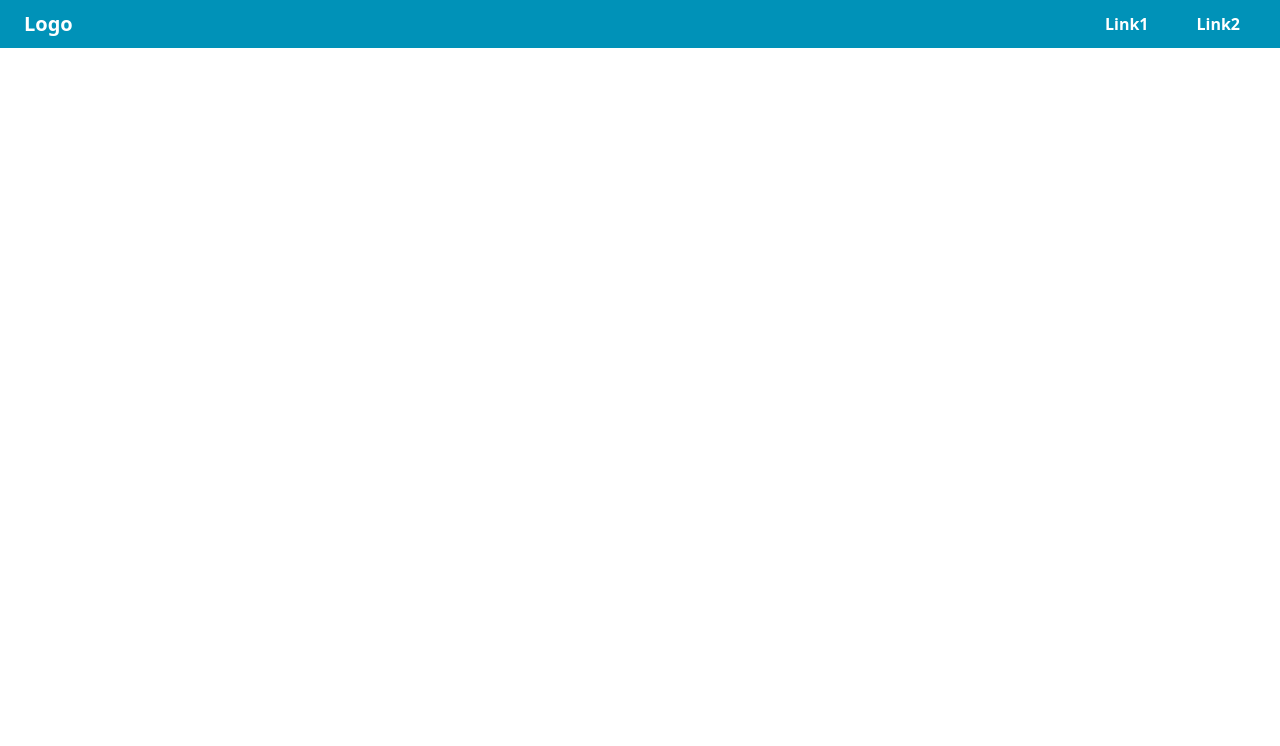
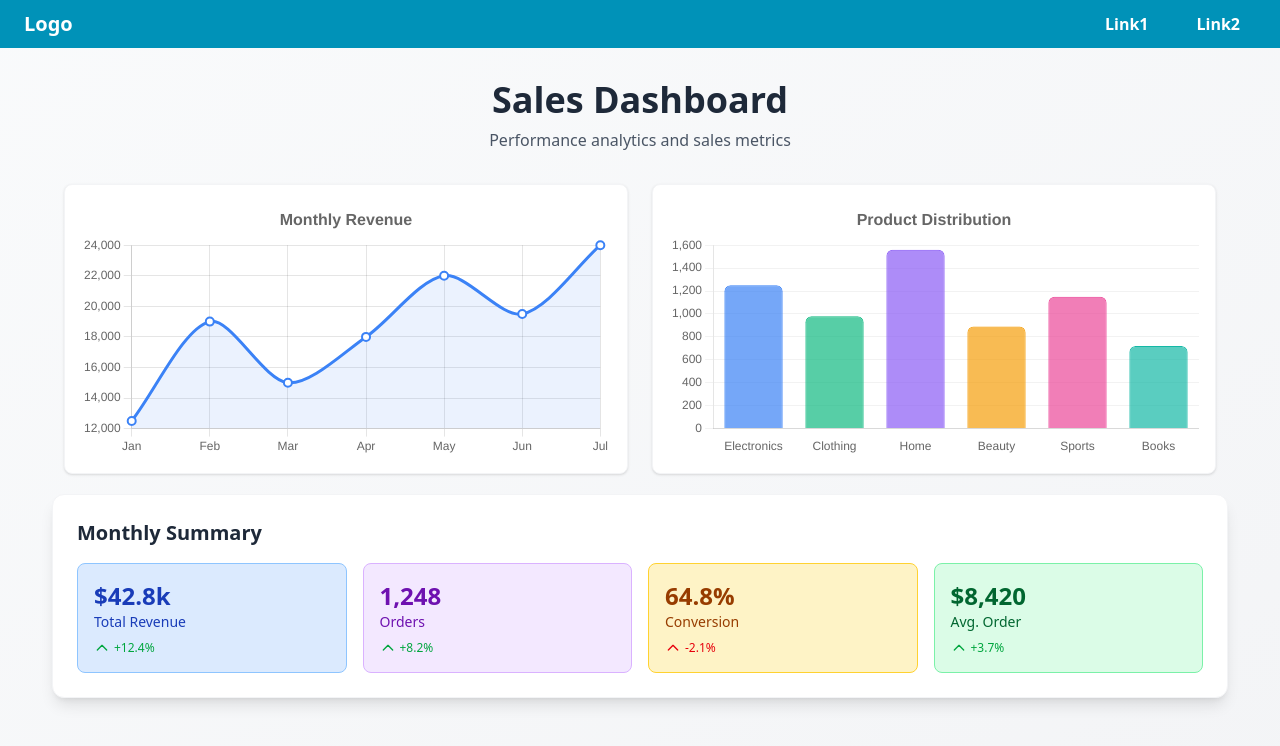
Before and after one commit to imshus/Meta-Scifor-Main-Project, a React (Vite) app: page / in a window 1280 px wide. Shown: the top 746 px of the page. Built offline with nearby package versions, Linux system fonts and the light colour scheme.

Commit message:
feat: integrate card component

```diff
--- a/package.json
+++ b/package.json
@@ -11,8 +11,12 @@
   },
   "dependencies": {
     "@tailwindcss/vite": "^4.1.11",
+    "chart.js": "^4.5.0",
+    "pre-commit": "^1.0.10",
     "react": "^19.1.1",
+    "react-chartjs-2": "^5.3.0",
     "react-dom": "^19.1.1",
+    "react-icons": "^5.5.0",
     "tailwindcss": "^4.1.11"
   },
   "devDependencies": {
--- a/src/App.tsx
+++ b/src/App.tsx
@@ -1,9 +1,11 @@
-import Navbar from "./components/Navbar/Navbar"
+import Card from "./components/Cards/Card";
+import Navbar from "./components/Navbar/Navbar";
 function App() {
   return (
     <>
       <Navbar />
+      <Card />
     </>
-  )
+  );
 }
-export default App
+export default App;
--- /dev/null
+++ b/src/components/Cards/Card.tsx
@@ -0,0 +1,328 @@
+import React, { useState, useEffect} from "react";
+import {
+  Chart as ChartJS,
+  CategoryScale,
+  LinearScale,
+  PointElement,
+  LineElement,
+  BarElement,
+  Title,
+  Tooltip,
+  Legend,
+  Filler,
+} from "chart.js";
+import { Line, Bar } from "react-chartjs-2";
+ChartJS.register(
+  CategoryScale,
+  LinearScale,
+  PointElement,
+  LineElement,
+  BarElement,
+  Title,
+  Tooltip,
+  Legend,
+  Filler
+);
+interface StatCardData {
+  title: string;
+  value: string;
+  change: string;
+  changeType: "positive" | "negative";
+  color: string;
+}
+const Card: React.FC = () => {
+  const [windowWidth, setWindowWidth] = useState<number>(window.innerWidth);
+  useEffect(() => {
+    const handleResize = () => setWindowWidth(window.innerWidth);
+    window.addEventListener("resize", handleResize);
+    return () => window.removeEventListener("resize", handleResize);
+  }, []);
+  const isMobile = windowWidth < 768;
+  const statCards: StatCardData[] = [
+    {
+      title: "Total Revenue",
+      value: "$42.8k",
+      change: "+12.4%",
+      changeType: "positive",
+      color: "blue",
+    },
+    {
+      title: "Orders",
+      value: "1,248",
+      change: "+8.2%",
+      changeType: "positive",
+      color: "purple",
+    },
+    {
+      title: "Conversion",
+      value: "64.8%",
+      change: "-2.1%",
+      changeType: "negative",
+      color: "amber",
+    },
+    {
+      title: "Avg. Order",
+      value: "$8,420",
+      change: "+3.7%",
+      changeType: "positive",
+      color: "green",
+    },
+  ];
+  const lineData = {
+    labels: ["Jan", "Feb", "Mar", "Apr", "May", "Jun", "Jul"],
+    datasets: [
+      {
+        label: "Revenue",
+        data: [12500, 19000, 15000, 18000, 22000, 19500, 24000],
+        borderColor: "rgba(59, 130, 246, 1)",
+        backgroundColor: "rgba(59, 130, 246, 0.1)",
+        borderWidth: 3,
+        tension: 0.3,
+        fill: true,
+        pointRadius: 4,
+        pointBackgroundColor: "white",
+        pointBorderWidth: 2,
+      },
+    ],
+  };
+  const lineOptions = {
+    responsive: true,
+    maintainAspectRatio: false,
+    plugins: {
+      legend: {
+        display: false,
+      },
+      title: {
+        display: true,
+        text: "Monthly Revenue",
+        font: {
+          size: 16,
+          weight: "bold" as const,
+        },
+        padding: {
+          top: 10,
+          bottom: 15,
+        },
+      },
+      tooltip: {
+        backgroundColor: "rgba(30, 41, 59, 0.9)",
+        titleFont: { size: 14 },
+        bodyFont: { size: 13 },
+        padding: 12,
+        displayColors: false,
+        callbacks: {
+          label: function (context: unknown) {
+            const ctx = context as { parsed: { y: number } };
+            return `$${ctx.parsed.y.toLocaleString()}`;
+          },
+        },
+      },
+      x: {
+        grid: {
+          display: false,
+        },
+      },
+    },
+  };
+  const barData = {
+    labels: ["Electronics", "Clothing", "Home", "Beauty", "Sports", "Books"],
+    datasets: [
+      {
+        label: "Units Sold",
+        data: [1250, 980, 1560, 890, 1150, 720],
+        backgroundColor: [
+          "rgba(59, 130, 246, 0.7)",
+          "rgba(16, 185, 129, 0.7)",
+          "rgba(139, 92, 246, 0.7)",
+          "rgba(245, 158, 11, 0.7)",
+          "rgba(236, 72, 153, 0.7)",
+          "rgba(20, 184, 166, 0.7)",
+        ],
+        borderColor: [
+          "rgb(59, 130, 246)",
+          "rgb(16, 185, 129)",
+          "rgb(139, 92, 246)",
+          "rgb(245, 158, 11)",
+          "rgb(236, 72, 153)",
+          "rgb(20, 184, 166)",
+        ],
+        borderWidth: 1,
+        borderRadius: 6,
+      },
+    ],
+  };
+  const barOptions = {
+    responsive: true,
+    maintainAspectRatio: false,
+    plugins: {
+      legend: {
+        display: false,
+      },
+      title: {
+        display: true,
+        text: "Product Distribution",
+        font: {
+          size: 16,
+          weight: "bold" as const,
+        },
+        padding: {
+          top: 10,
+          bottom: 15,
+        },
+      },
+      tooltip: {
+        backgroundColor: "rgba(30, 41, 59, 0.9)",
+        titleFont: { size: 14 },
+        bodyFont: { size: 13 },
+        padding: 12,
+        displayColors: true,
+        callbacks: {
+          label: function (context: unknown) {
+            const ctx = context as { parsed: { y: number } };
+            return `${ctx.parsed.y} units`;
+          },
+        },
+      },
+    },
+    scales: {
+      y: {
+        beginAtZero: true,
+        grid: {
+          color: "rgba(0, 0, 0, 0.05)",
+        },
+      },
+      x: {
+        grid: {
+          display: false,
+        },
+      },
+    },
+  };
+  const getColorClasses = (
+    color: string,
+    type: "bg" | "text" | "border" = "bg"
+  ) => {
+    const classes: Record<string, Record<string, string>> = {
+      blue: {
+        bg: "bg-blue-100",
+        text: "text-blue-800",
+        border: "border-blue-300",
+      },
+      green: {
+        bg: "bg-green-100",
+        text: "text-green-800",
+        border: "border-green-300",
+      },
+      purple: {
+        bg: "bg-purple-100",
+        text: "text-purple-800",
+        border: "border-purple-300",
+      },
+      amber: {
+        bg: "bg-amber-100",
+        text: "text-amber-800",
+        border: "border-amber-300",
+      },
+    };
+    return classes[color]?.[type] || "";
+  };
+  return (
+    <div className="min-h-screen bg-gradient-to-br from-gray-50 to-gray-100 py-8 px-4 sm:px-6 lg:px-8">
+      <div className="max-w-6xl mx-auto">
+        <header className="text-center mb-8">
+          <h1 className="text-3xl md:text-4xl font-bold text-gray-800 mb-2">
+            Sales Dashboard
+          </h1>
+          <p className="text-gray-600 max-w-2xl mx-auto">
+            Performance analytics and sales metrics
+          </p>
+        </header>
+          <div className="lg:col-span-2">
+            <div className={`flex ${isMobile ? "flex-col" : "flex-row"} gap-6`}>
+              <div
+                className={`bg-white rounded-lg shadow-sm p-4 border border-gray-100 ${
+                  isMobile ? "w-full" : "w-1/2"
+                }`}
+              >
+                <div className="h-64">
+                  <Line data={lineData} options={lineOptions} />
+                </div>
+              </div>
+              <div
+                className={`bg-white rounded-lg shadow-sm p-4 border border-gray-100 ${
+                  isMobile ? "w-full" : "w-1/2"
+                }`}
+              >
+                <div className="h-64">
+                  <Bar data={barData} options={barOptions} />
+                </div>
+              </div>
+            </div>
+          </div>
+        </div>
+        <div className="bg-white rounded-xl m-5 shadow-lg p-6 border border-gray-100">
+          <h3 className="text-xl font-bold text-gray-800 mb-4">
+            Monthly Summary
+          </h3>
+          <div className="grid grid-cols-1 md:grid-cols-4 gap-4">
+            {statCards.map((card, index) => (
+              <div
+                key={index}
+                className={`${getColorClasses(
+                  card.color,
+                  "bg"
+                )} p-4 rounded-lg border ${getColorClasses(
+                  card.color,
+                  "border"
+                )}`}
+              >
+                <div
+                  className={`${getColorClasses(
+                    card.color,
+                    "text"
+                  )} font-bold text-2xl`}
+                >
+                  {card.value}
+                </div>
+                <div
+                  className={`${getColorClasses(card.color, "text")} text-sm`}
+                >
+                  {card.title}
+                </div>
+                <div
+                  className={`mt-2 text-xs ${
+                    card.changeType === "positive"
+                      ? "text-green-600"
+                      : "text-red-600"
+                  } flex items-center`}
+                >
+                  <svg
+                    xmlns="http://www.w3.org/2000/svg"
+                    className={`h-4 w-4 mr-1 ${
+                      card.changeType === "positive" ? "" : "rotate-180"
+                    }`}
+                    fill="none"
+                    viewBox="0 0 24 24"
+                    stroke="currentColor"
+                  >
+                    <path
+                      strokeLinecap="round"
+                      strokeLinejoin="round"
+                      strokeWidth={2}
+                      d={
+                        card.changeType === "positive"
+                          ? "M5 15l7-7 7 7"
+                          : "M19 9l-7 7-7-7"
+                      }
+                    />
+                  </svg>
+                  {card.change}
+                </div>
+              </div>
+            ))}
+          </div>
+        </div>
+      </div>
+  );
+};
+export default Card;
```
Also changed, not shown: 1 other file (tests, documents, lock files or other folders).
